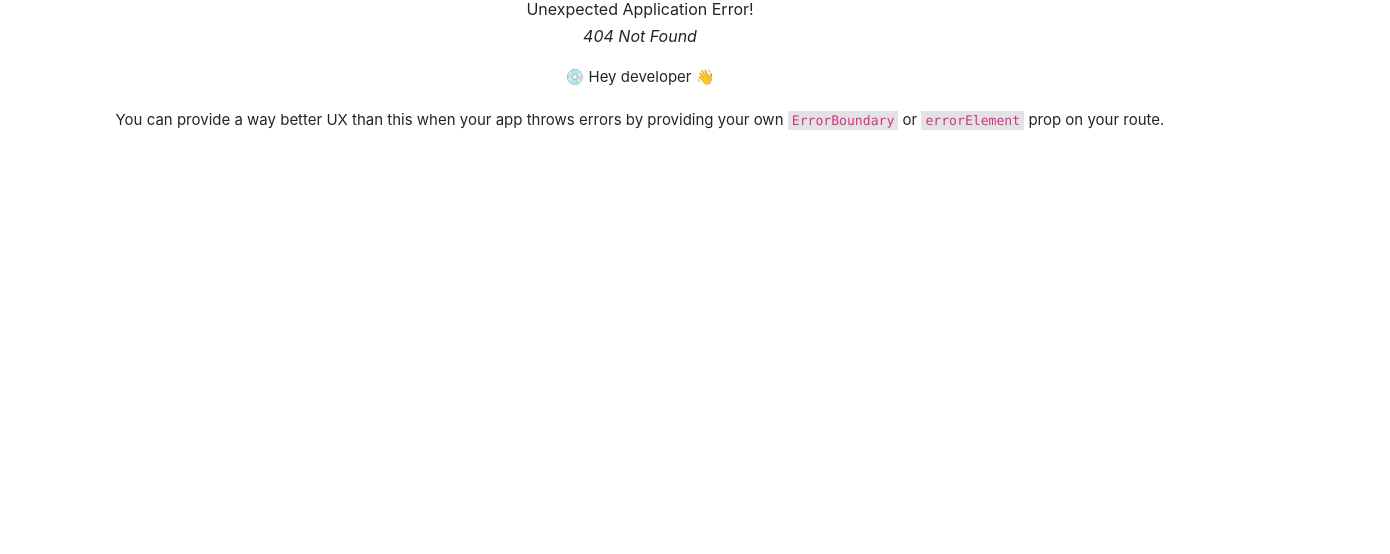
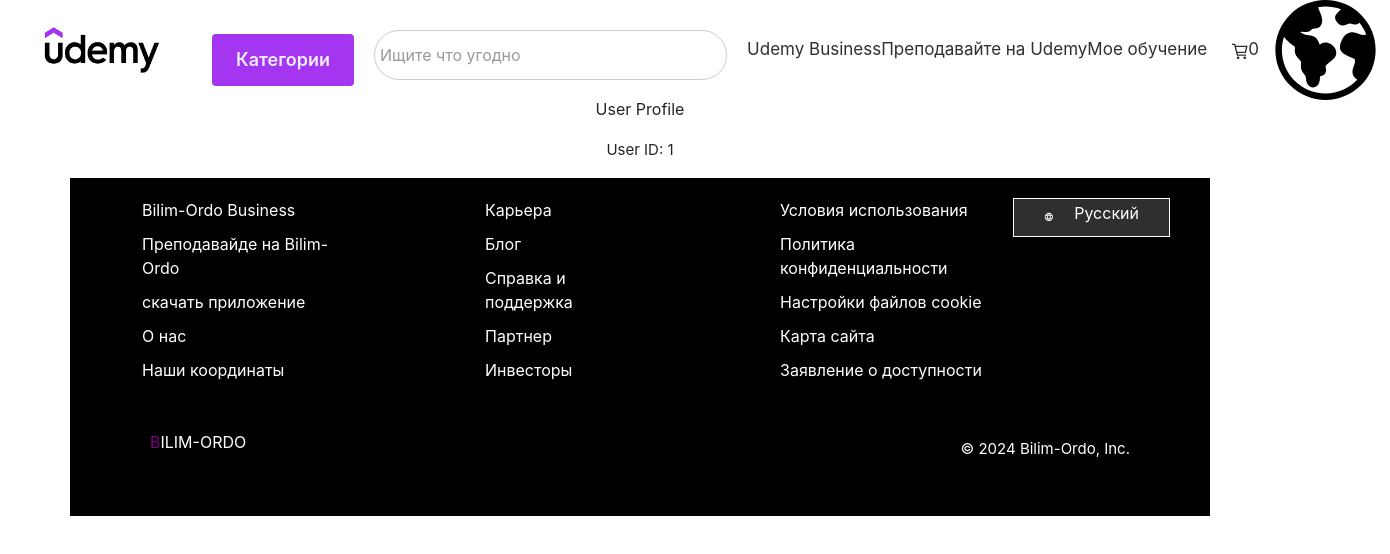
Before and after one commit to okurmenpro/bilim-ordo-frontend, a React (Create React App) app: page /courses/1 in a window 1280 px wide. Before the commit this address had no page. Shown: the top 554 px of the page, 1390 px wide, since content can reach past the window. Built offline with nearby package versions, Linux system fonts and the light colour scheme.

Commit message:
haven't finished yet

```diff
--- a/src/components/Dropdown/Index.jsx
+++ b/src/components/Dropdown/Index.jsx
@@ -2,6 +2,7 @@ import React, { useState, useRef } from 'react';
 import { Dropdown } from 'react-bootstrap';
 import { MdKeyboardArrowRight } from 'react-icons/md';
 import "./Dropdown.css"
+import { Link } from 'react-router-dom';
 
 const DropdownMenu = () => {
   const [showMainMenu, setShowMainMenu] = useState(false);
@@ -87,9 +88,9 @@ const DropdownMenu = () => {
               className={`menu-item ${activeMainItem === item.label ? 'active' : ''}`}
               onMouseEnter={() => handleMouseEnterMainMenu(item.subMenu, item.label)}
             >
-              <Dropdown.Item id={`text`} href={`#/action-${index}`}>
-                {item.label}
-              </Dropdown.Item>
+                <Dropdown.Item id={`text`}>
+                  {item.label}
+                </Dropdown.Item>
               <MdKeyboardArrowRight />
             </div>
           ))}
@@ -102,7 +103,7 @@ const DropdownMenu = () => {
                   className={`menu-item ${activeSubItem === subItem ? 'active' : ''}`}
                   onMouseEnter={() => handleMouseEnterSubMenu(subItem)}
                 >
-                  <Dropdown.Item id={`text`} href={`#/sub-action-${index}`}>
+                  <Dropdown.Item id={`text`}>
                     {subItem}
                   </Dropdown.Item>
                   <MdKeyboardArrowRight />
@@ -117,7 +118,7 @@ const DropdownMenu = () => {
                       className={`menu-item ${activeSubSubItem === subSubItem ? 'active' : ''}`}
                       onMouseEnter={() => handleMouseEnterSubSubMenu(subSubItem)}
                     >
-                      <Dropdown.Item id={`text`} href={`#/sub-sub-action-${index}`}>
+                      <Dropdown.Item id={`text`}>
                         {subSubItem}
                       </Dropdown.Item>
                     </div>
--- a/src/pages/Course.jsx
+++ b/src/pages/Course.jsx
@@ -1,5 +1,5 @@
 import React from 'react'
-import Index from '../components/MaterialCourse/Index'
+import Index from '../components/MaterialCourse/index'
 
 function Course() {
   return (
--- /dev/null
+++ b/src/pages/Courses.jsx
@@ -0,0 +1,14 @@
+import { useParams } from "react-router-dom";
+
+function UserProfile() {
+  const { frontendID } = useParams();
+
+  return (
+    <div>
+      <h1>User Profile</h1>
+      <p>User ID: {frontendID}</p>
+    </div>
+  );
+}
+
+export default UserProfile;
```
Also changed, not shown: src/router.jsx (+15 -6 lines).
